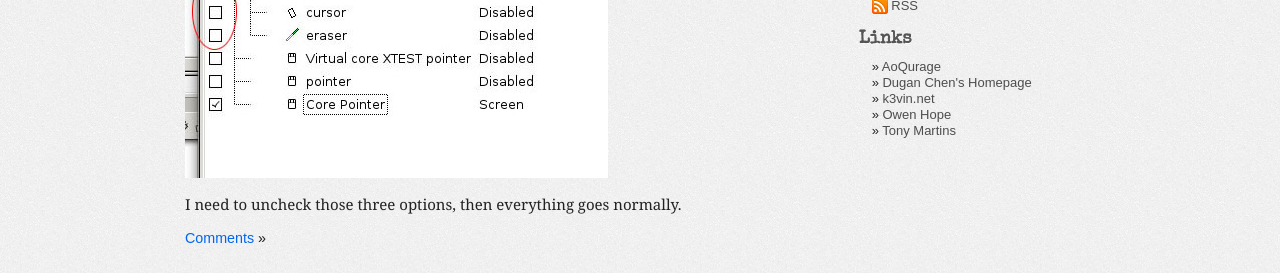
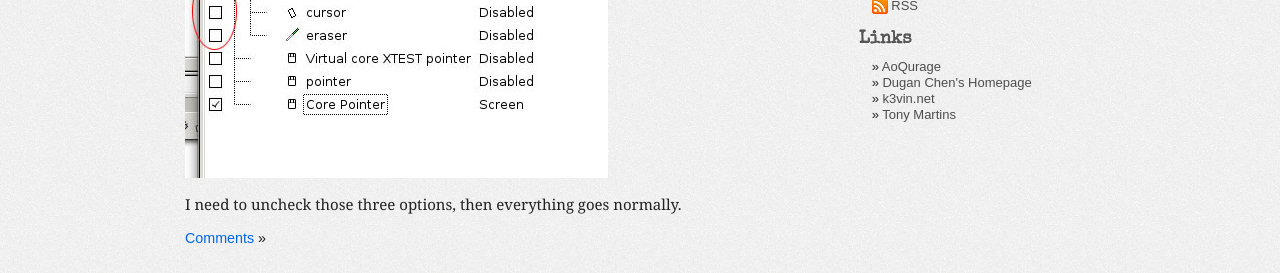
Before and after one commit to lancelotj/lancelotj.github.com, a Jekyll site: the page built from index.html, in a window 1280 px wide. Shown: the part 492-765 px from the top of the page. Built offline with Jekyll 4.4.1, drawn with Linux system fonts in a browser that asks for light colours; some web fonts are replaced; Markdown is read by kramdown in place of the engine named in the settings; comment, search, counter and statistics services are not loaded.

Commit message:
adjust links

```diff
--- a/_layouts/default.html
+++ b/_layouts/default.html
@@ -24,7 +24,6 @@ layout: base
             <ul class="list"><li>» <a href="http://www.ui3net.com/">AoQurage</a></li>
                 <li>» <a href="http://www.vcn.bc.ca/~dugan/">Dugan Chen's Homepage</a></li>
                 <li>» <a href="http://www.k3vin.net/">k3vin.net</a></li>
-                <li>» <a href="http://www.owenhope.ca/">Owen Hope</a></li>
                 <li>» <a href="http://www.ynotmartins.com/">Tony Martins</a></li>
             </ul>
         </div></li>
```
